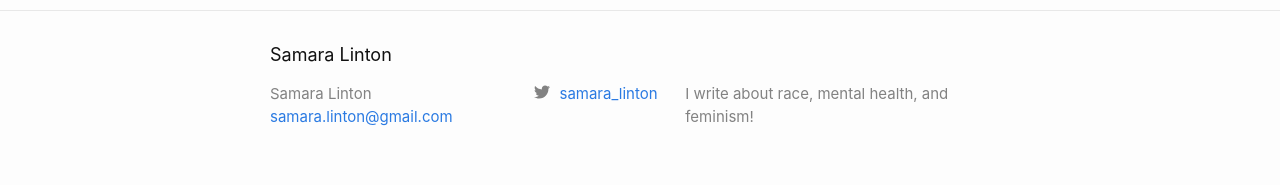
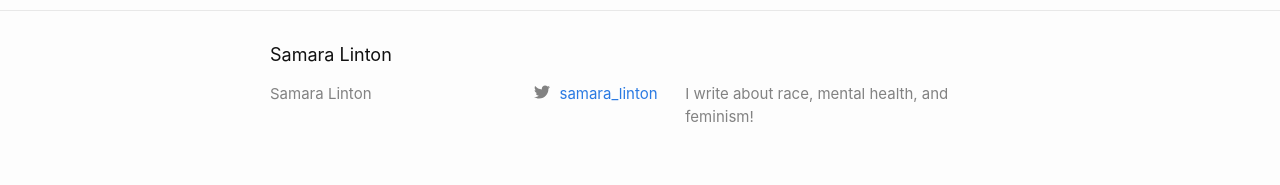
Before and after one commit to samaralinton/samaralinton.github.io, a Jekyll site: the page built from index.md, in a window 1280 px wide. Shown: the part 946-1131 px from the top of the page. Built offline with Jekyll 4.4.1, drawn with Linux system fonts in a browser that asks for light colours.

Commit message:
remove email in footer

```diff
--- a/_includes/footer.html
+++ b/_includes/footer.html
@@ -15,9 +15,6 @@
               {{ site.title | escape }}
             {%- endif -%}
             </li>
-            {%- if site.email -%}
-            <li><a class="u-email" href="mailto:{{ site.email }}">{{ site.email }}</a></li>
-            {%- endif -%}
         </ul>
       </div>
 
```
